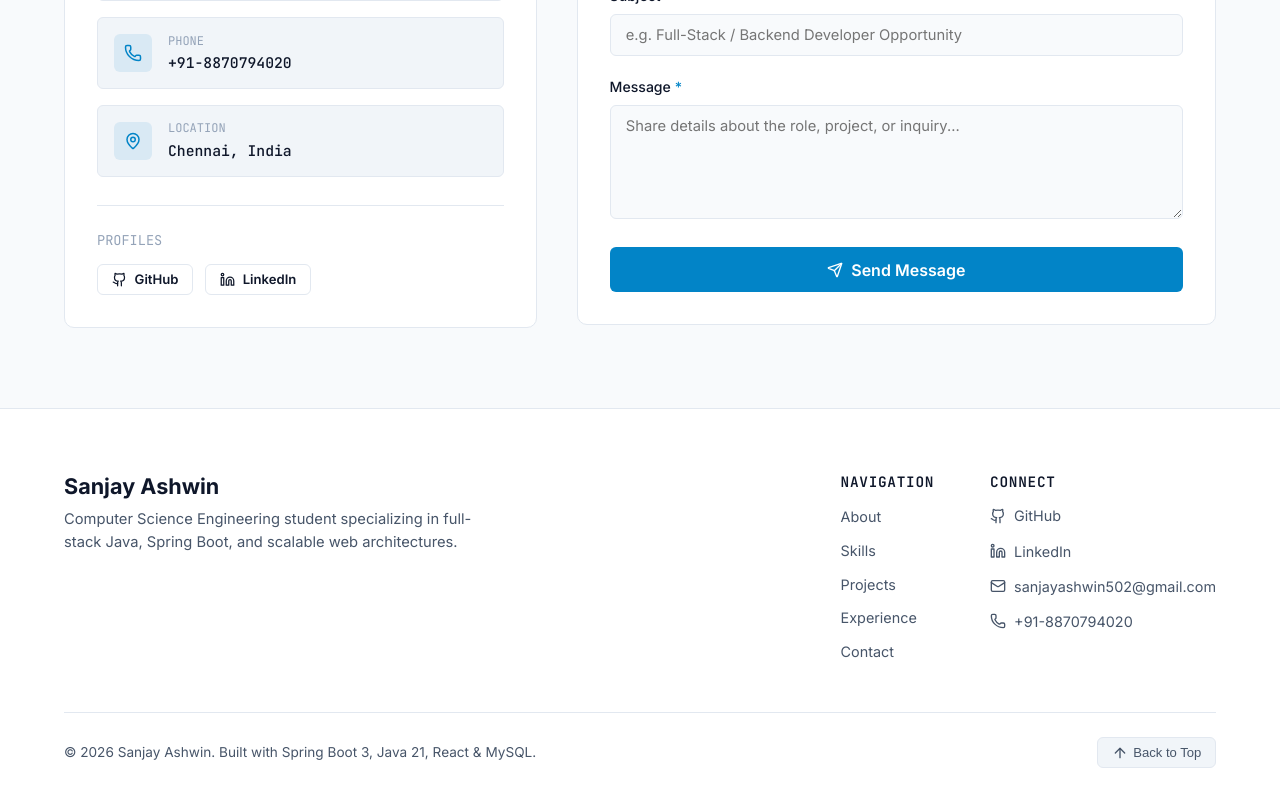
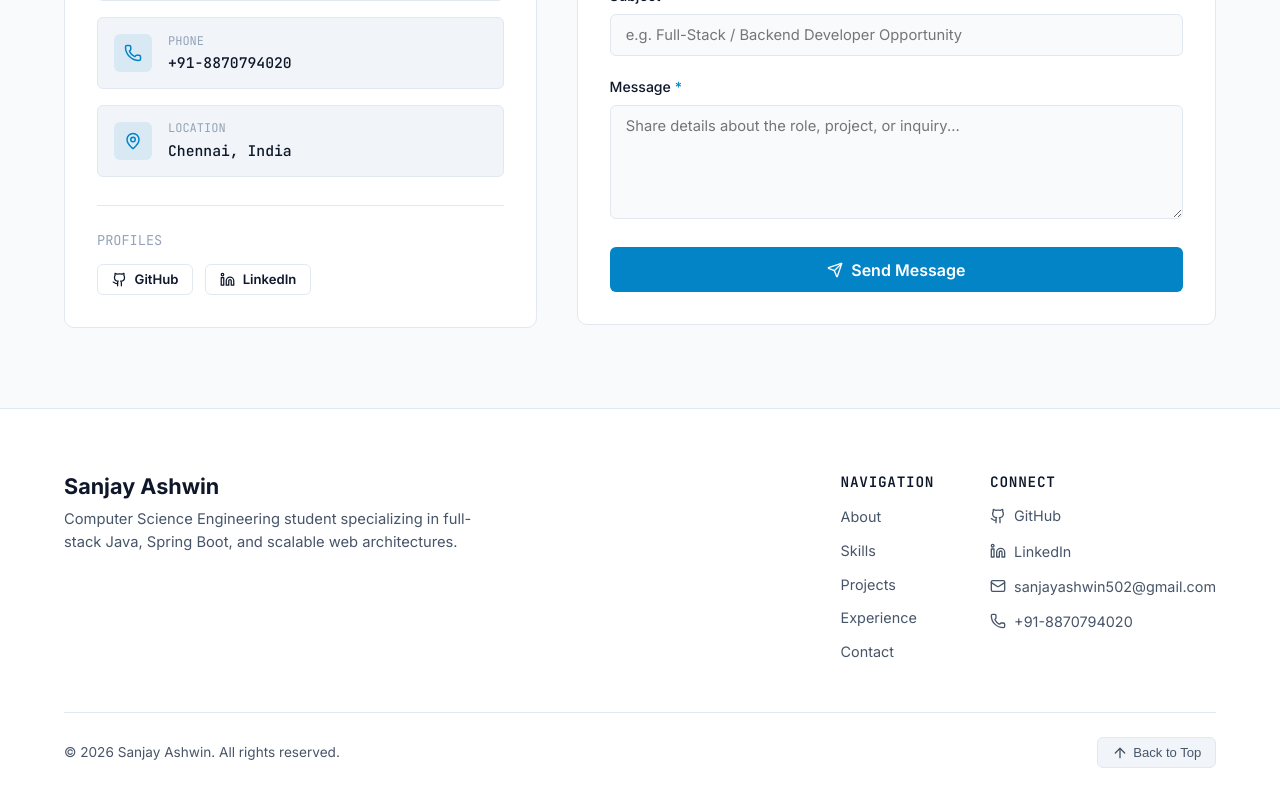
Before and after one commit to sanjayashwinP/Sanjay-Ashwin-s-Portfolio, a React (Vite) app in the folder frontend/: page / in a window 1280 px wide. Shown: the part 6433-7233 px from the top of the page. Built offline with nearby package versions, Linux system fonts and the light colour scheme; no server answers.

Commit message:
chore: remove built with tech stack line from footer

```diff
--- a/frontend/src/components/Footer.jsx
+++ b/frontend/src/components/Footer.jsx
@@ -74,7 +74,7 @@ export default function Footer({ profile }) {
 
         <div className="footer-bottom">
           <div className="footer-copy">
-            <p>© {currentYear} Sanjay Ashwin. Built with Spring Boot 3, Java 21, React & MySQL.</p>
+            <p>© {currentYear} Sanjay Ashwin. All rights reserved.</p>
           </div>
 
           <div className="footer-actions">
```
